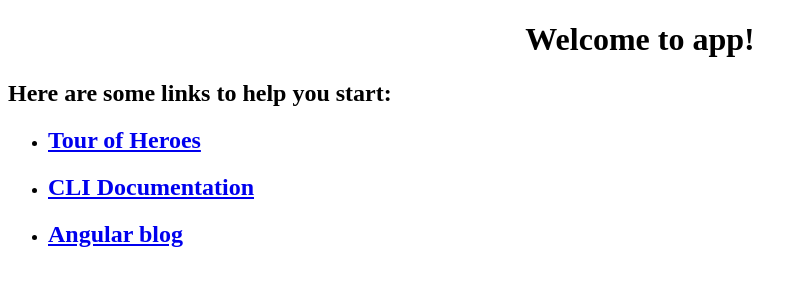
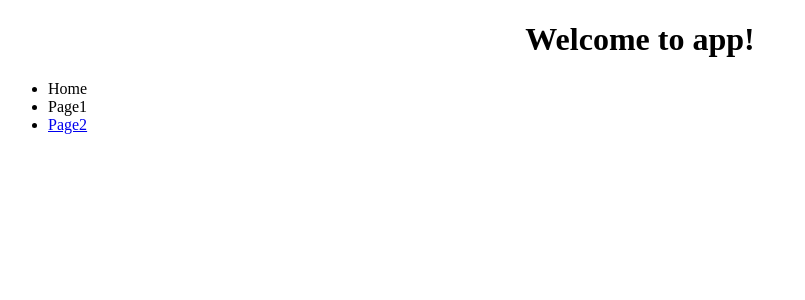
Before and after one commit to coolrare/DCT_106031, an Angular app: page / in a window 1280 px wide. Shown: the top 300 px of the page, without its empty margins (0-805 px from the left). Built offline with nearby package versions, Linux system fonts and the light colour scheme.

Commit message:
02 練習設定 routerLink 建立路由連結

```diff
--- a/src/app/app.component.html
+++ b/src/app/app.component.html
@@ -1,20 +1,13 @@
-<!--The content below is only a placeholder and can be replaced.-->
 <div style="text-align:center">
     <h1>
         Welcome to {{title}}!
     </h1>
 </div>
-<h2>Here are some links to help you start: </h2>
+
 <ul>
-    <li>
-        <h2><a target="_blank" href="https://angular.io/tutorial">Tour of Heroes</a></h2>
-    </li>
-    <li>
-        <h2><a target="_blank" href="https://github.com/angular/angular-cli/wiki">CLI Documentation</a></h2>
-    </li>
-    <li>
-        <h2><a target="_blank" href="https://blog.angular.io//">Angular blog</a></h2>
-    </li>
+    <li routerLink="/">Home</li>
+    <li [routerLink]="['/page1']">Page1</li>
+    <li><a [routerLink]="['/', 'page2']">Page2</a></li>
 </ul>
 
 <router-outlet></router-outlet>
```
